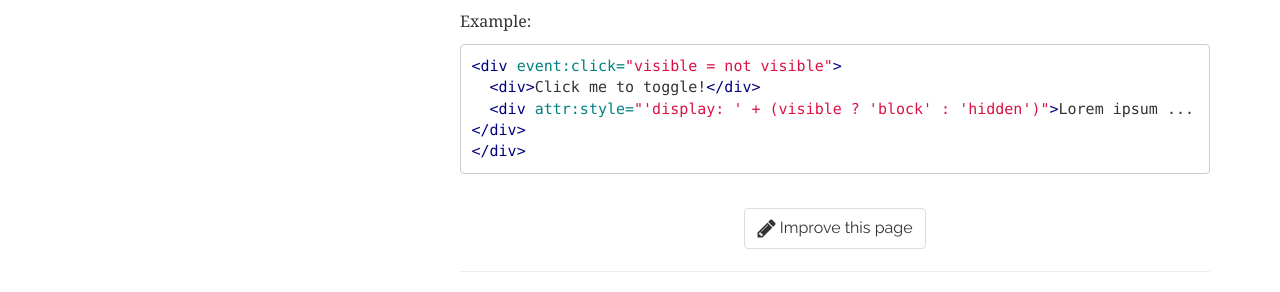
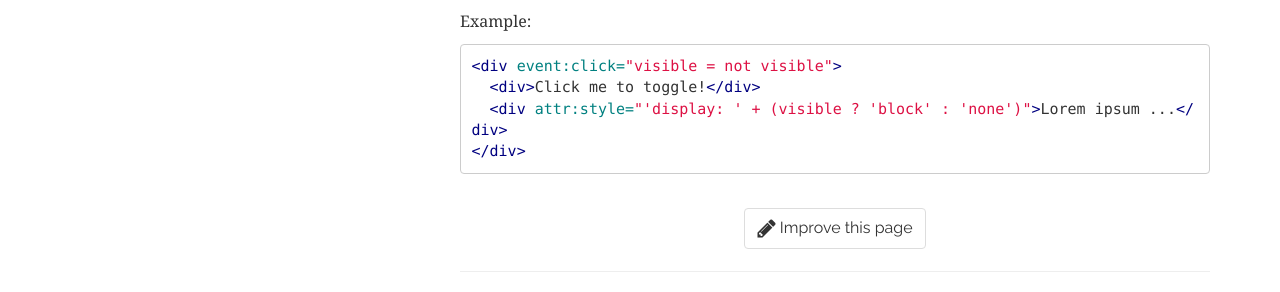
Before and after one commit to konsoletyper/teavm-site, a Jekyll site: the page built from _docs/flavour/component-packages/event.md, in a window 1280 px wide and 1091 px high. Shown: the part 731-1023 px from the top of the window. Built offline with Jekyll 4.4.1, drawn with Linux system fonts in a browser that asks for light colours; some of the changed lines change nothing that is shown.

Commit message:
fix: Typo in example
Display has no attribute 'hidden'. Use 'none' instead.

````diff
--- a/_docs/flavour/component-packages/event.md
+++ b/_docs/flavour/component-packages/event.md
@@ -36,6 +36,6 @@ Example:
 ```html
 <div event:click="visible = not visible">
   <div>Click me to toggle!</div>
-  <div attr:style="'display: ' + (visible ? 'block' : 'hidden')">Lorem ipsum ...</div>
+  <div attr:style="'display: ' + (visible ? 'block' : 'none')">Lorem ipsum ...</div>
 </div>
 ```
````
